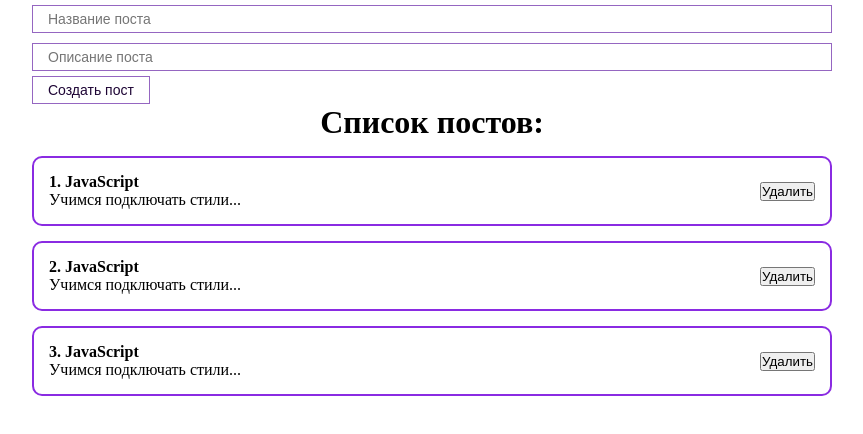
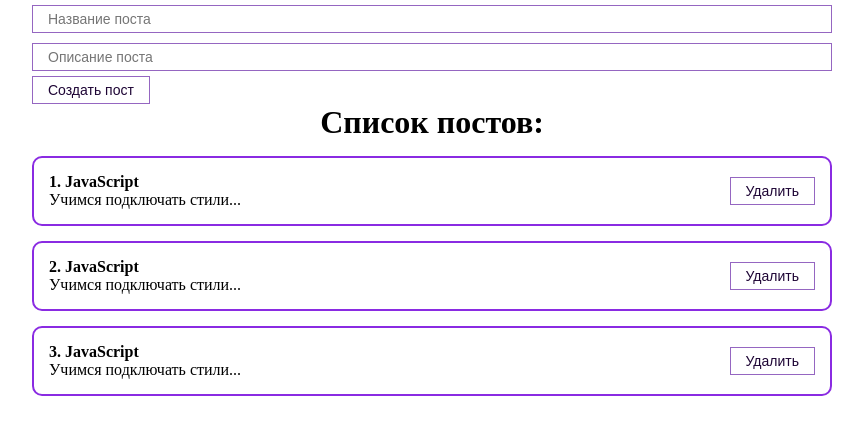
Before and after one commit to Tanya-Gro/thirst-react-app, a React (Create React App) app: page / in a window 1280 px wide. Shown: the top 434 px of the page, without its empty margins (208-1071 px from the left). Built offline with nearby package versions, Linux system fonts and the light colour scheme.

Commit message:
feat: add remove post

```diff
--- a/src/App.js
+++ b/src/App.js
@@ -14,10 +14,20 @@ function App() {
   const createPost = (newPost) => {
     setPosts([...posts,  newPost ]);
   }
+
+  const removePost = (post) => {
+    setPosts(posts.filter(p => p.id !== post.id));
+  }
+
   return (
     <div className="App">
       <PostForm create={createPost}/>
-      <PostList posts = {posts} title = "Список постов" />
+      {posts.length
+        ? <PostList posts = {posts} title = "Список постов" remove = {removePost} />
+        : <h1 className="no-posts">
+            Посты не найдены
+          </h1>
+      }
     </div>
   );
 }
--- a/src/components/PostItem.jsx
+++ b/src/components/PostItem.jsx
@@ -1,4 +1,5 @@
 import React from 'react'
+import { MyButton } from './UI/button/MyButton'
 
 export const PostItem = (props) => {
 
@@ -14,7 +15,9 @@ export const PostItem = (props) => {
       </div>
 
       <div className="post__btn">
-        <button>Удалить</button>
+        <MyButton onClick = {() => {props.remove(props.post)}}>
+          Удалить
+        </MyButton>
       </div>
 
     </div>
--- a/src/components/PostList.jsx
+++ b/src/components/PostList.jsx
@@ -1,11 +1,11 @@
 import React from 'react'
 import { PostItem } from './PostItem';
 
-export const PostList = ({posts, title}) => {
+export const PostList = ({posts, title, remove}) => {
   return (
     <div>
       <h1 className="post-list__title">{title}:</h1>
-      {posts.map((post, index) => <PostItem post = {post} key = {post.id} number = {index + 1} />)}
+      {posts.map((post, index) => <PostItem post = {post} key = {post.id} number = {index + 1}  remove = {remove} />)}
     </div>
   )
 }
--- a/src/styles/App.css
+++ b/src/styles/App.css
@@ -26,3 +26,7 @@
 .post-list__title {
   text-align: center;
 }
+
+.no-posts {
+  text-align: center;
+}
```
